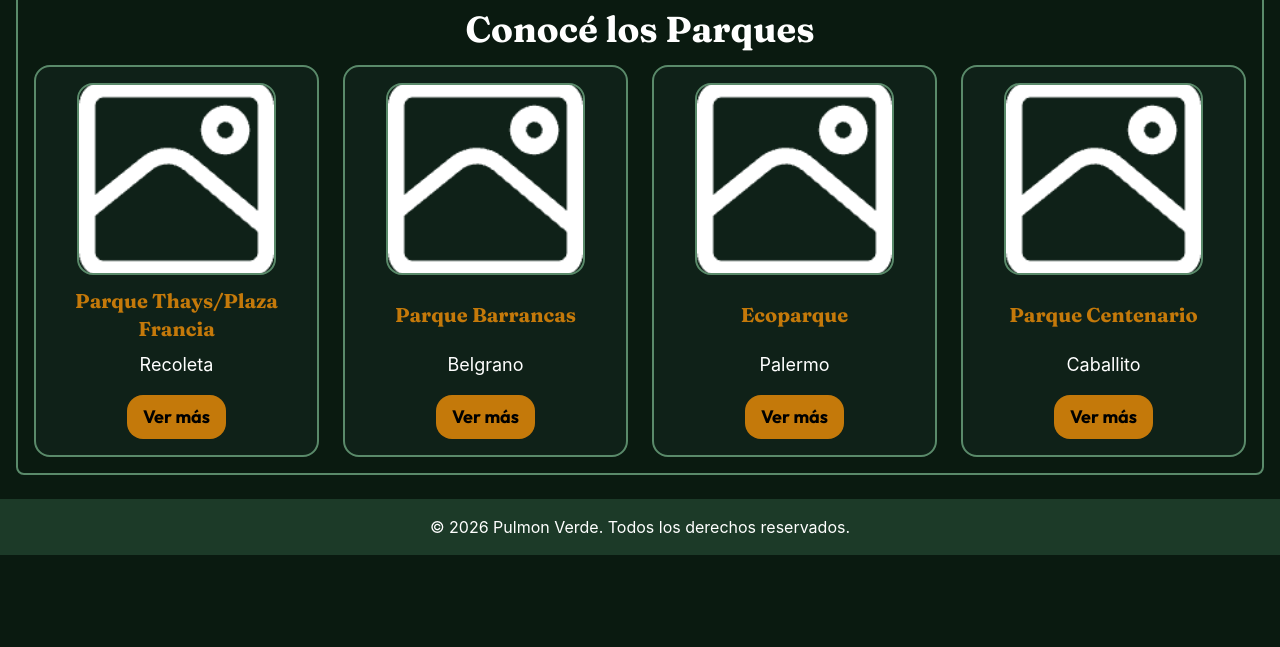
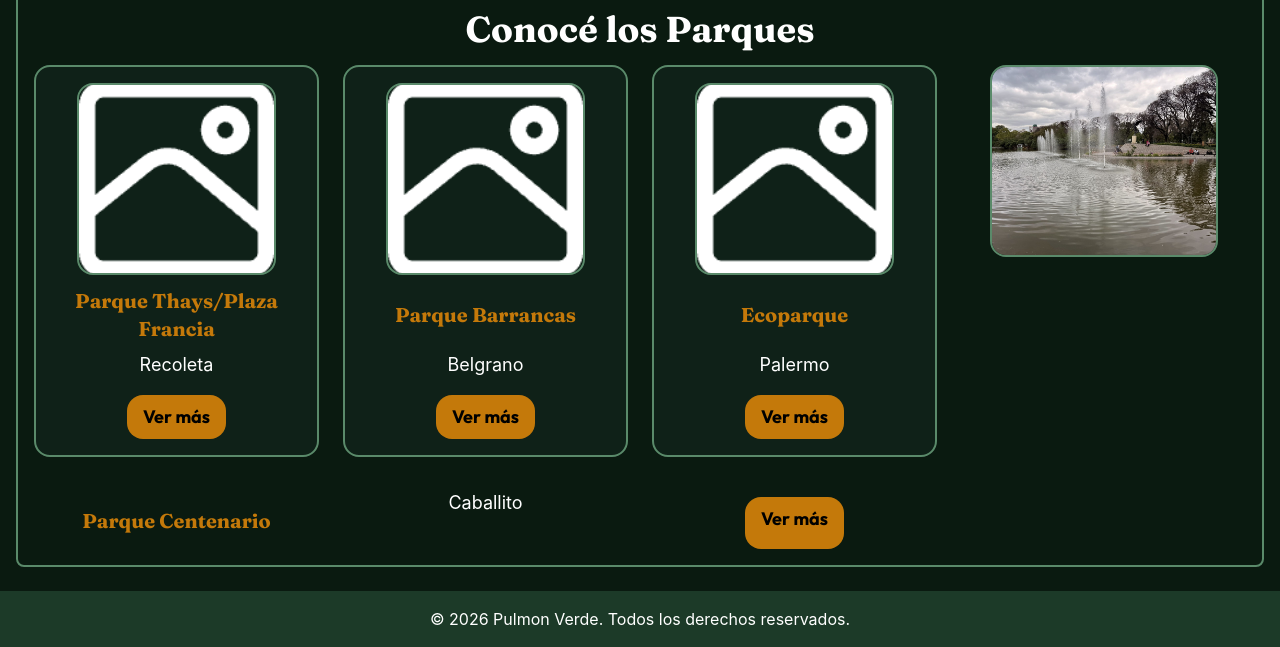
Before and after one commit to adri-bergantino/pulmonVerde, a plain HTML site: page index.html in a window 1280 px wide. Shown: the part 889-1536 px from the top of the page. Before the commit the page ends 1444 px from the top, so only its background shows below. Drawn offline with Linux system fonts and the light colour scheme.

Commit message:
Update image source in index.html

```diff
--- a/index.html
+++ b/index.html
@@ -100,7 +100,7 @@
                 <button class="bg-[#C4790A] px-4 py-2 text-lg font-bold font-Outfit mx-auto mt-4 rounded-2xl hover:scale-110">Ver más</button>
             </div>
 
-            <div class="flex flex-col bg-[#0F2118] p-4 rounded-2xl border-2 border-[#5A8A6A]"> <img src="Fotos/Foto.png" alt="Parque Centenario" class="block mx-auto w-4/5 h-48 object-cover rounded-2xl border-2 border-[#5A8A6A]">
+           <img src="Fotos/centenario/lago-fuentes-panoramica.jpg" alt="Lago del Parque Centenario con sus fuentes" class="block mx-auto w-4/5 h-48 object-cover rounded-2xl border-2 border-[#5A8A6A]">
 
                 <h3 class="font-Fraunces font-bold text-[#C4790A] text-lg md:text-xl text-center mt-3 min-h-[3.5rem] flex items-center justify-center break-words">Parque Centenario</h3>
 
```
